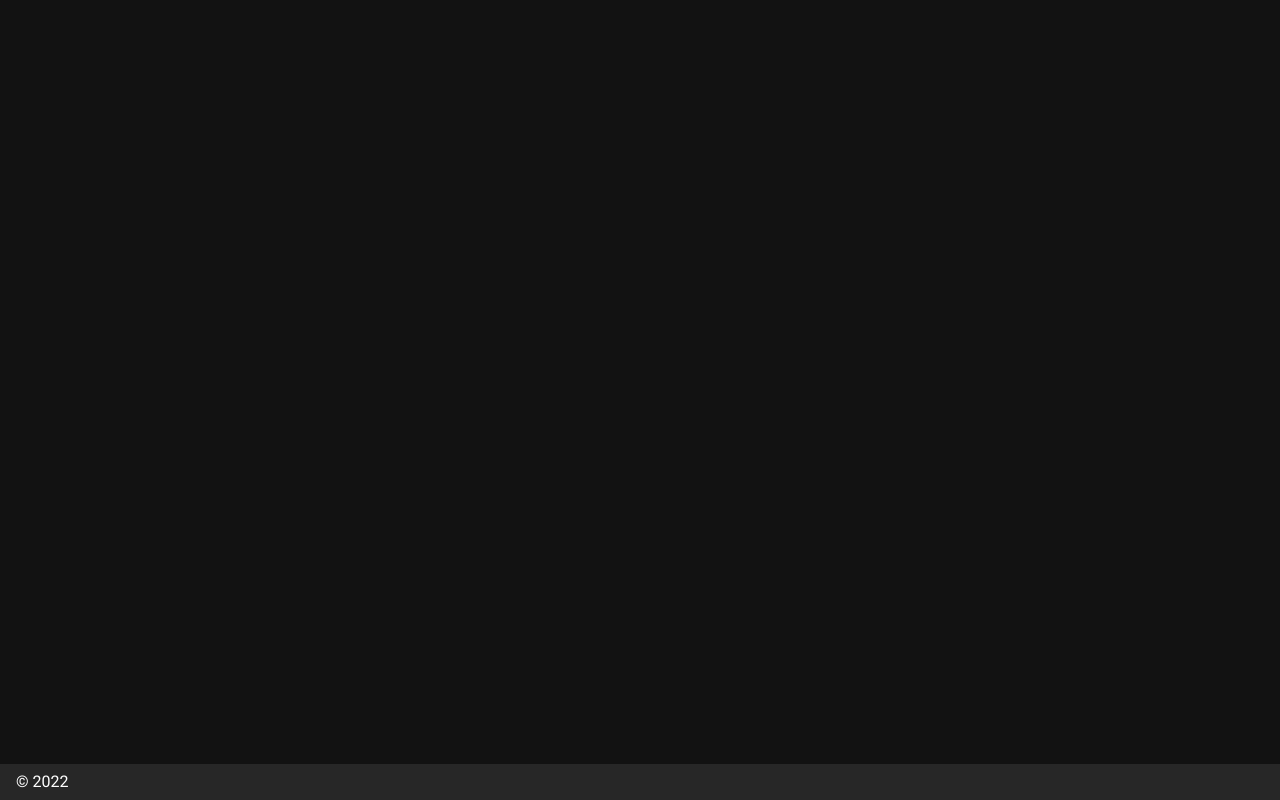
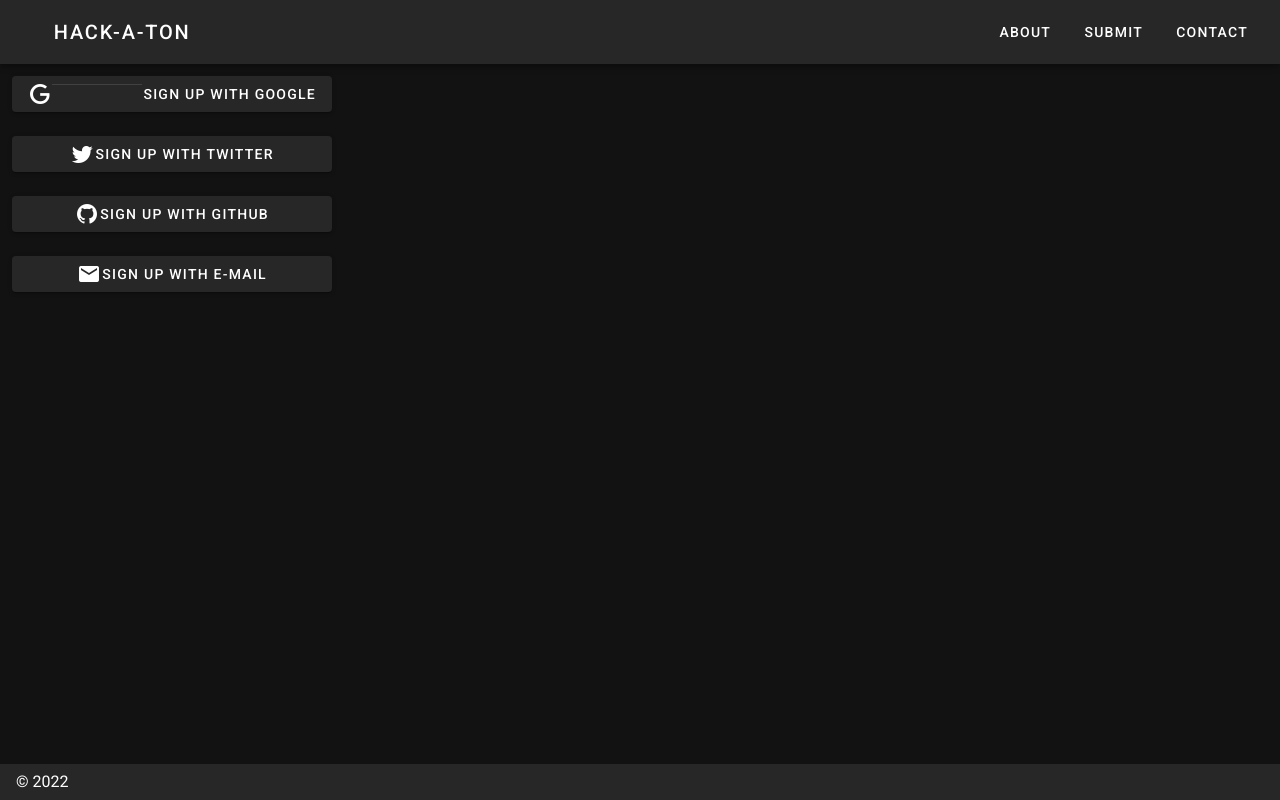
Before and after one commit to tos-up/Hack-a-ton, a Nuxt app: page /users/submit in a window 1280 px wide. Before the commit this address had no page. Built offline with nearby package versions, Linux system fonts and the light colour scheme.

Commit message:
ちょっとつくった

```diff
--- /dev/null
+++ b/components/ContestComponents/showContest.vue
@@ -0,0 +1,37 @@
+<template>
+  <section class="showContest">
+    <v-container v-if="isLoaded">
+      <h1>loaded</h1>
+    </v-container>
+  </section>
+</template>
+
+<script>
+import {query, collection, where, doc, getDocs, getFirestore} from "firebase/firestore";
+
+export default {
+  data() {
+    return {
+      isLoaded: false,
+      isFailure: false,
+    }
+  },
+  async asyncData(context) {
+    let db = await getFirestore();
+    let q = await query(collection(db, "contests"), where("contestId", "==", context.params.id))
+    const querySnapshot = await getDocs(q);
+
+    console.log(querySnapshot);
+    querySnapshot.forEach((doc) => {
+      if (doc.data() === null) isFailure = true;
+      console.log(doc.id, " => ", doc.data());
+      this.isLoaded = true;
+    })
+
+    return {}
+  },
+  created() {
+
+  }
+}
+</script>
--- /dev/null
+++ b/components/UserComponents/UserLogin.vue
@@ -0,0 +1,15 @@
+<template>
+  <section>
+
+  </section>
+</template>
+
+<script>
+export default {
+
+}
+</script>
+
+<style>
+
+</style>
--- a/components/UserComponents/UserSubmit.vue
+++ b/components/UserComponents/UserSubmit.vue
@@ -1,12 +1,41 @@
 <template>
   <section class="userSubmit">
-    <v-container>
-      <v-btn @click="signUp">とうろくいんぐ</v-btn>
+    <v-container fluid>
+      <v-row align="center" align-content="center">
+        <v-col>
+          <v-btn class="submitBtn">
+            <v-icon>mdi-google</v-icon><v-divider class="btnDivider"></v-divider>Sign Up with Google</v-btn>
+        </v-col>
+      </v-row>
+       <v-row>
+        <v-col>
+          <v-btn class="submitBtn"><v-icon>mdi-twitter</v-icon>Sign Up with Twitter</v-btn>
+        </v-col>
+      </v-row>
+       <v-row>
+        <v-col>
+          <v-btn class="submitBtn"><v-icon>mdi-github</v-icon>Sign Up with GitHub</v-btn>
+        </v-col>
+      </v-row>
+       <v-row>
+        <v-col>
+          <v-btn class="submitBtn"><v-icon>mdi-email</v-icon>Sign Up with E-mail</v-btn>
+        </v-col>
+      </v-row>
     </v-container>
   </section>
 </template>
 
 <style>
+.submitBtn{
+  width: 25vw;
+  height: 8vh;
+}
+
+.btnDivider{
+  width: 10%;
+  padding: 10px;
+}
 </style>
 
 <script>
--- a/pages/contests/_contest/index.vue
+++ b/pages/contests/_contest/index.vue
@@ -1,12 +1,18 @@
 <template>
-  <div>this is {{ contestId }} page.</div>
+  <v-main>
+    <NavBar />
+    <ShowContest />
+  </v-main>
 </template>
 
 <script>
+import NavBar from '~/components/NavBar.vue'
+import ShowContest from '~/components/ContestComponents/showContest.vue';
 export default {
-  async asyncData(context) {
-    return { contestId: context.params.contest }
-  },
+    async asyncData(context) {
+        return {  };
+    },
+    components: { NavBar, ShowContest }
 }
 </script>
 
--- a/pages/contests/index.vue
+++ b/pages/contests/index.vue
@@ -0,0 +1,17 @@
+<template>
+  <v-main>
+    <NavBar/>
+
+  </v-main>
+</template>
+
+<script>
+import NavBar from '~/components/NavBar.vue';
+export default {
+    components: { NavBar }
+}
+</script>
+
+<style>
+
+</style>
--- a/pages/users/index.vue
+++ b/pages/users/index.vue
@@ -1,21 +1,25 @@
- <template>
-  <v-main>
-    <NavBar />
-    <User />
-  </v-main>
+<template>
+    <v-main>
+      <v-container>
+        <v-row>
+          <v-col>
+            <UserSubmit />
+          </v-col>
+          <v-col>
+            <UserLogin />
+          </v-col>
+        </v-row>
+      </v-container>
+    </v-main>
 </template>
 
 <script>
-import NavBar from '~/components/NavBar.vue'
-import User from '~/components/User.vue'
-
+import UserSubmit from '~/components/UserComponents/UserSubmit.vue';
 export default {
-  components: {
-    NavBar,
-    User,
-  },
+    components: { UserSubmit }
 }
 </script>
 
- <style>
+<style>
+
 </style>
--- /dev/null
+++ b/pages/users/submit/index.vue
@@ -0,0 +1,21 @@
+ <template>
+  <v-main>
+    <NavBar />
+    <UserSubmit />
+  </v-main>
+</template>
+
+<script>
+import NavBar from '~/components/NavBar.vue'
+import UserSubmit from '~/components/UserComponents/UserSubmit.vue'
+
+export default {
+  components: {
+    NavBar,
+    UserSubmit,
+  },
+}
+</script>
+
+ <style>
+</style>
```
Also changed, not shown: pages/users/login/index.vue (added).
